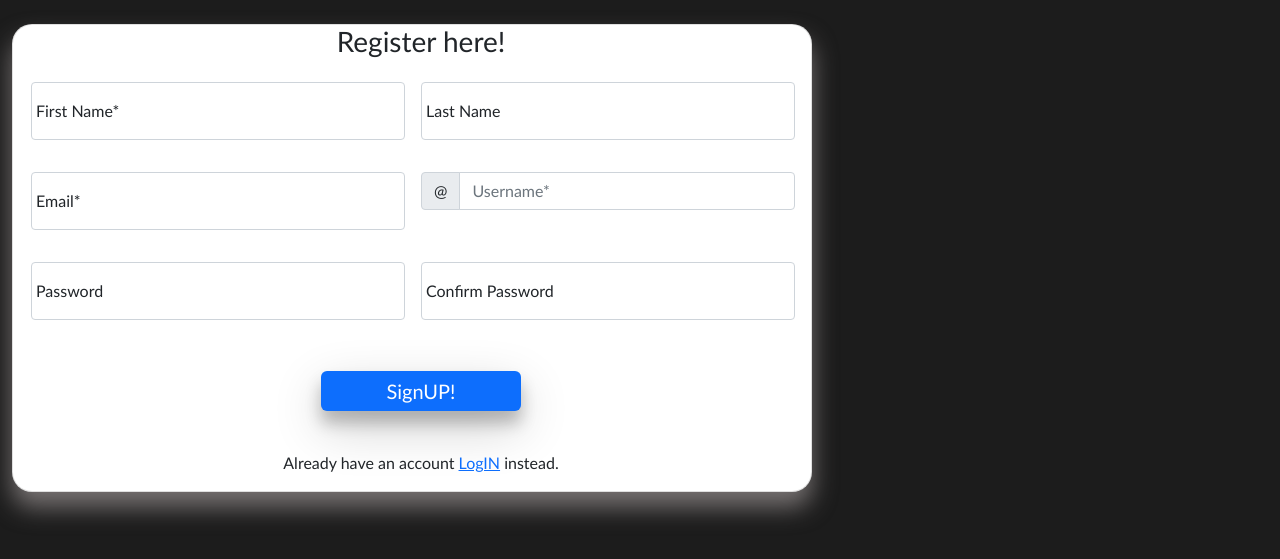
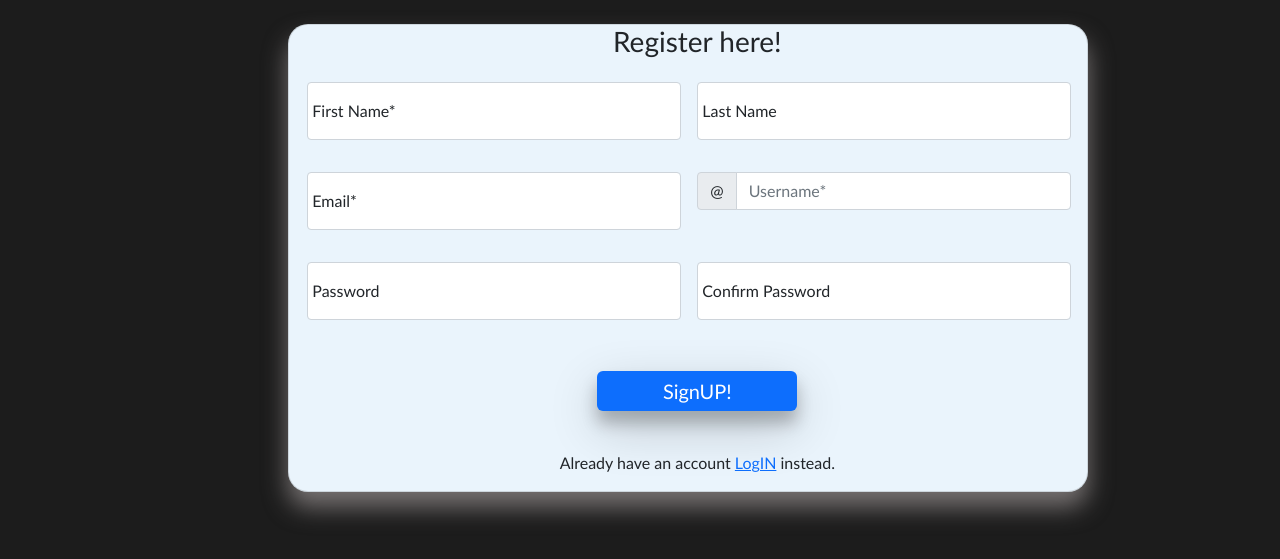
Before and after one commit to jiisanda/shaberi, a Django app: template templates/userauth/registration.html in a window 1280 px wide. Shown: the part 65-624 px from the top of the page. Run offline with Django 3.2, Linux system fonts and the light colour scheme; the template is opened without the code that fills it, so the values that code supplies are empty.

Commit message:
userauth-fe

```diff
--- a/chats_app/static/userauth/userauth.css
+++ b/chats_app/static/userauth/userauth.css
@@ -50,8 +50,11 @@
 /*Register-Card*/
 #card-register {
     font-family: 'Gill Sans', 'Gill Sans MT', Calibri, 'Trebuchet MS', sans-serif;
+    align-items: center;
+    margin-left: 22%;
     width:50rem;
     padding-left: 18px;
     border-radius: 20px;
     box-shadow: 0 15px 25px rgba(121, 116, 116, 0.973);
+    background-color:#Eaf4fc;
 }
--- a/templates/userauth/registration.html
+++ b/templates/userauth/registration.html
@@ -9,7 +9,7 @@
     <h1>Thanks for Signing UP !!!...</h1>
     <p>Get to the chat...<a href="#">Here</a></p>
 {% else %}
-<div class="card text-center" id="card-register">
+<div class="card text-center" id="card-register" >
     <h3>Register here!</h3>
 
     <form action="{% url 'userauth:register' %}" method="POST" enctype="multipart/form-data">
```
